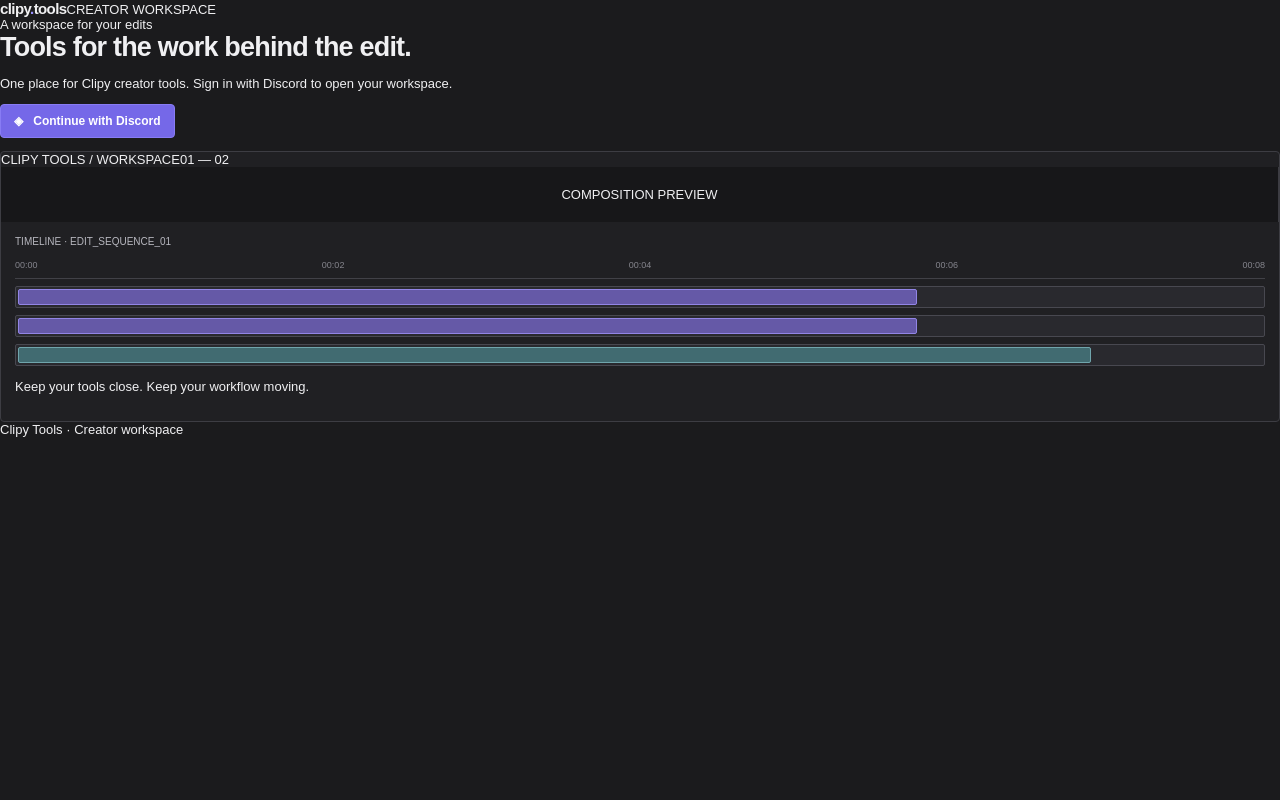
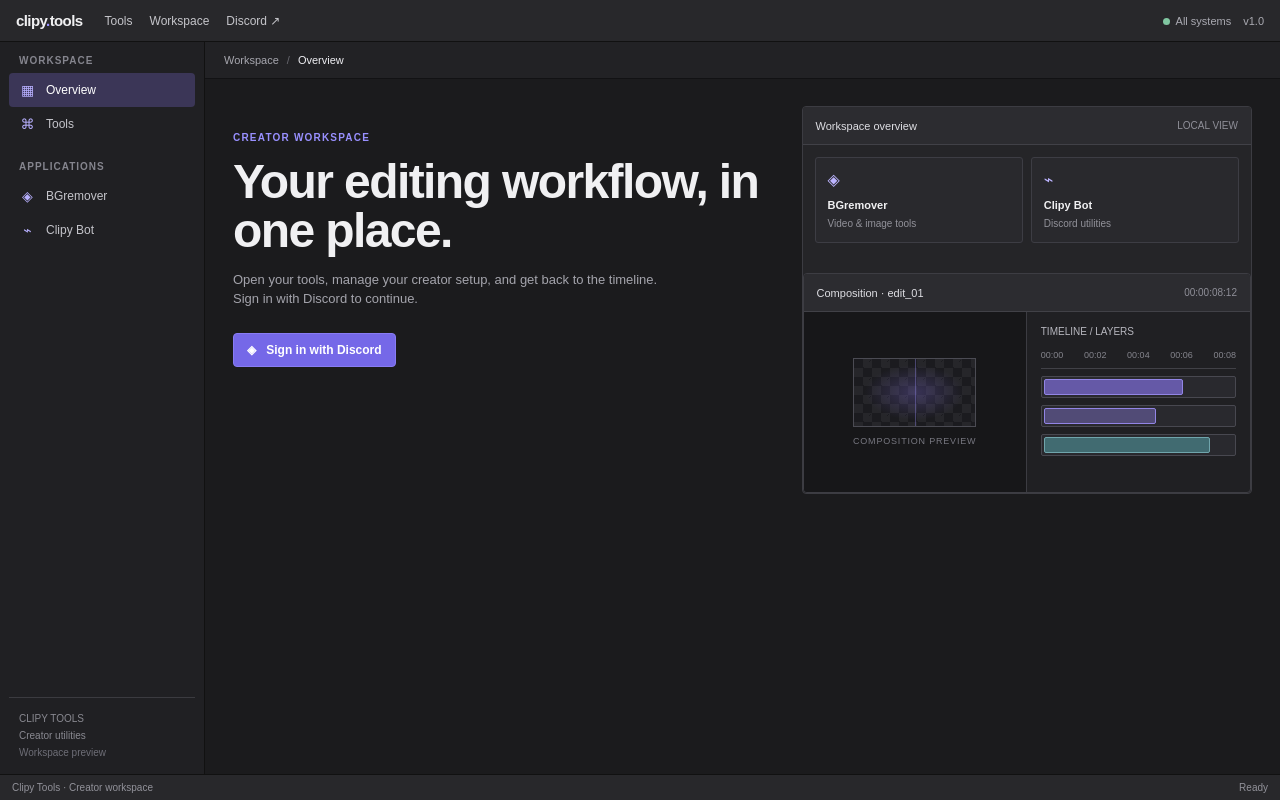
Before and after one commit to flame-land/clipy-tools, a Next.js app: page / in a window 1280 px wide. Built offline with nearby package versions, Linux system fonts and the light colour scheme.

Commit message:
Replace landing page with full editor-style application shell

```diff
--- a/app/page.jsx
+++ b/app/page.jsx
@@ -9,43 +9,47 @@
   const message = errors[params?.error];
   return (
     <main className="shell">
-      <header className="topbar">
+      <header className="appbar">
         <a className="brand" href="/">clipy<span>.</span>tools</a>
-        <span className="pill">CREATOR WORKSPACE</span>
+        <nav className="menulinks"><a href="#tools">Tools</a><a href="#workspace">Workspace</a><a href="https://discord.com" target="_blank" rel="noreferrer">Discord ↗</a></nav>
+        <div className="appbar-right"><span><i className="status-dot" />All systems</span><span>v1.0</span></div>
       </header>
-      <section className="hero">
-        <div className="eyebrow">A workspace for your edits</div>
-        <h1>Tools for the work behind the edit.</h1>
-        <p>One place for Clipy creator tools. Sign in with Discord to open your workspace.</p>
-        {message && <div className="notice" role="alert">{message}</div>}
-        <div className="actions">
-          <a className="button" href="/api/auth/login">◈ &nbsp; Continue with Discord</a>
-        </div>
-      </section>
-      <section className="workbench" aria-label="Editing workspace preview">
-        <div className="workbench-bar">
-          <div className="traffic"><i /><i /><i /></div>
-          <span>CLIPY TOOLS / WORKSPACE</span>
-          <span>01 — 02</span>
-        </div>
-        <div className="workbench-main">
-          <div className="preview-pane">
-            <div>
-              <div className="preview-art" />
-              <div className="preview-label">COMPOSITION PREVIEW</div>
+      <div className="workspace">
+        <aside className="sidebar">
+          <div><div className="side-heading">Workspace</div><a className="side-link active" href="#workspace"><span className="side-icon">▦</span>Overview</a><a className="side-link" href="#tools"><span className="side-icon">⌘</span>Tools</a></div>
+          <div><div className="side-heading">Applications</div><a className="side-link" href="#bgremover"><span className="side-icon">◈</span>BGremover</a><a className="side-link" href="#clipy"><span className="side-icon">⌁</span>Clipy Bot</a></div>
+          <div className="sidebar-bottom">CLIPY TOOLS<br/>Creator utilities<br/><span style={{color:"#6e6e77"}}>Workspace preview</span></div>
+        </aside>
+        <section className="main-area">
+          <div className="contextbar"><span>Workspace</span><span className="crumb">/</span><strong>Overview</strong></div>
+          <div className="content">
+            <div className="login-layout" id="workspace">
+              <section className="login-copy">
+                <div className="kicker">Creator workspace</div>
+                <h1>Your editing workflow, in one place.</h1>
+                <p className="subtitle">Open your tools, manage your creator setup, and get back to the timeline. Sign in with Discord to continue.</p>
+                {message && <div className="notice" role="alert">{message}</div>}
+                <div className="login-actions"><a className="button" href="/api/auth/login">◈ &nbsp; Sign in with Discord</a></div>
+              </section>
+              <section className="panel login-preview" aria-label="Workspace preview">
+                <div className="panel-head"><span>Workspace overview</span><span className="subtle">LOCAL VIEW</span></div>
+                <div className="preview-tools" id="tools">
+                  <article className="preview-tool" id="bgremover"><div className="preview-tool-icon">◈</div><strong>BGremover</strong><span>Video & image tools</span></article>
+                  <article className="preview-tool" id="clipy"><div className="preview-tool-icon">⌁</div><strong>Clipy Bot</strong><span>Discord utilities</span></article>
+                </div>
+                <div className="workbench home-workbench" id="timeline">
+                  <div className="panel-head"><span>Composition · edit_01</span><span className="subtle">00:00:08:12</span></div>
+                  <div className="workbench-body">
+                    <div className="preview-pane"><div><div className="preview-frame" /><div className="preview-caption">Composition preview</div></div></div>
+                    <div className="timeline"><div className="timeline-title">TIMELINE / LAYERS</div><div className="ruler"><span>00:00</span><span>00:02</span><span>00:04</span><span>00:06</span><span>00:08</span></div><div className="track"><span /></div><div className="track"><span style={{width:"58%",background:"#514b76"}} /></div><div className="track audio"><span /></div></div>
+                  </div>
+                </div>
+              </section>
             </div>
           </div>
-          <div className="timeline">
-            <div className="timeline-title">TIMELINE · EDIT_SEQUENCE_01</div>
-            <div className="ruler"><span>00:00</span><span>00:02</span><span>00:04</span><span>00:06</span><span>00:08</span></div>
-            <div className="track"><span /></div>
-            <div className="track"><span /></div>
-            <div className="track audio"><span /></div>
-            <p className="small">Keep your tools close. Keep your workflow moving.</p>
-          </div>
-        </div>
-      </section>
-      <footer className="footer">Clipy Tools <span>·</span> Creator workspace</footer>
+        </section>
+      </div>
+      <footer className="footerbar"><span>Clipy Tools · Creator workspace</span><span>Ready</span></footer>
     </main>
   );
 }
```
